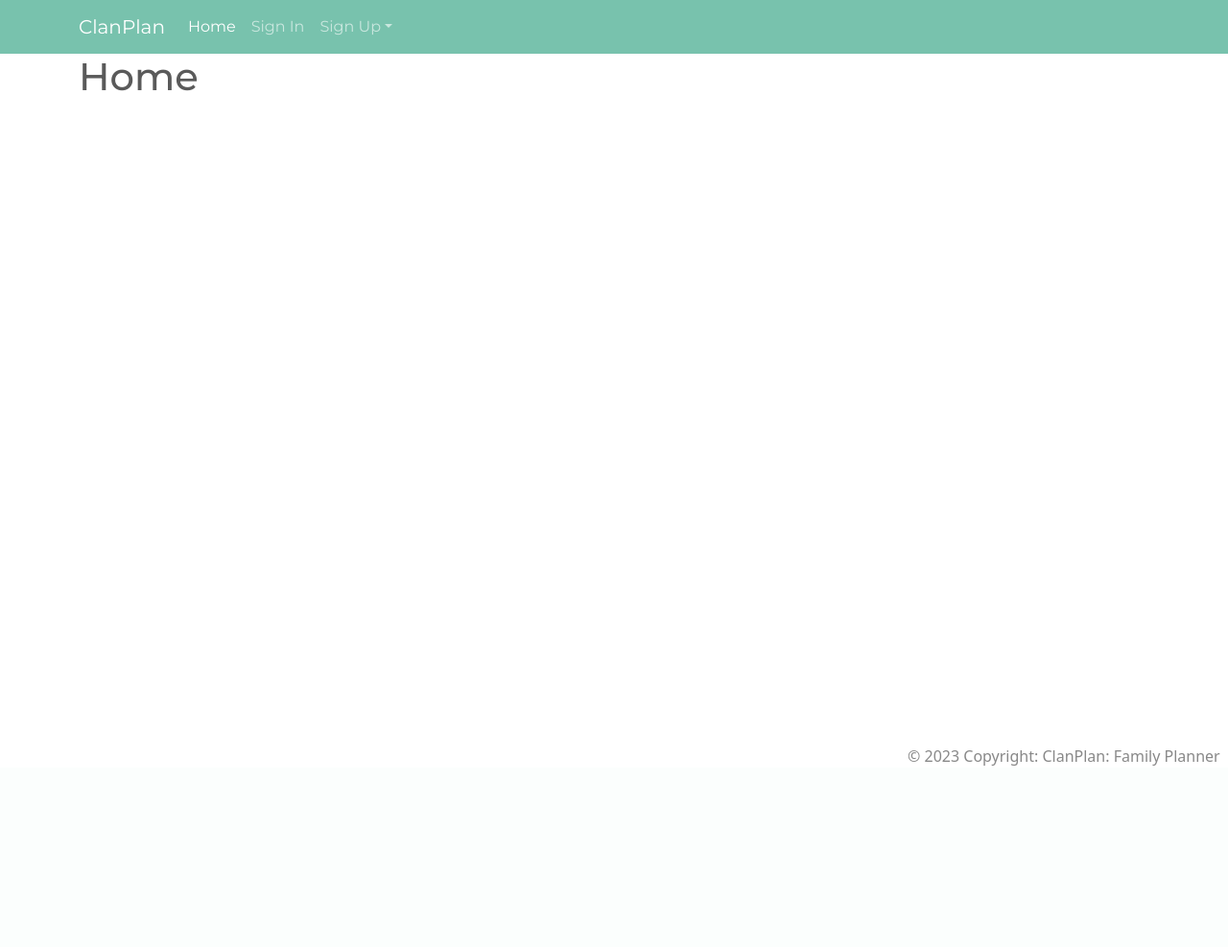
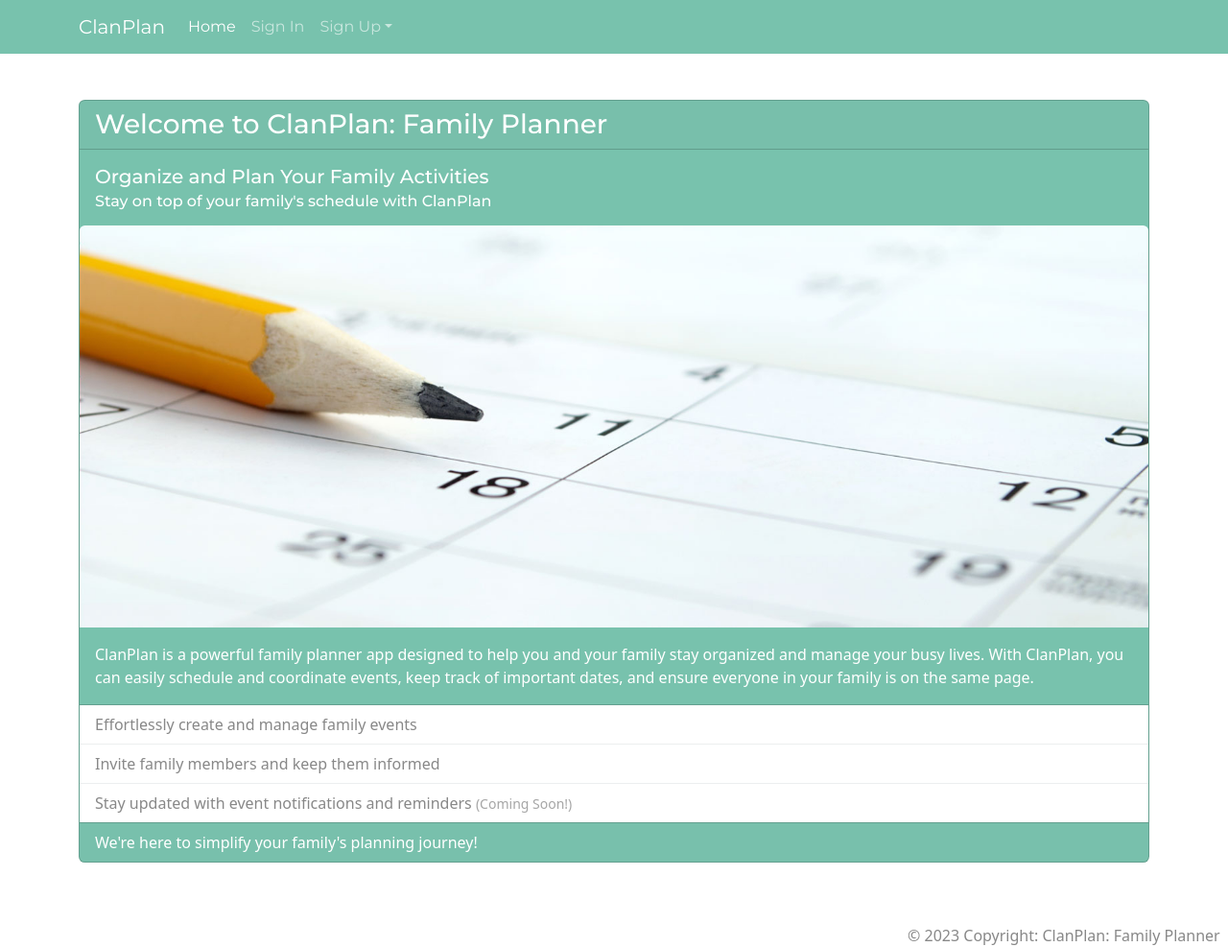
Before and after one commit to jaclynscarey/clanplan, a Django app: page / in a window 1280 px wide. Shown: the whole page at 96% size. Before the commit the page ends 798 px from the top, so only its background shows below. Run offline with Django 4.2, Linux system fonts and the light colour scheme; some libraries are stand-ins or nearby versions.

Commit message:
wip: add content to home page

```diff
--- a/main_app/templates/home.html
+++ b/main_app/templates/home.html
@@ -1,6 +1,29 @@
 {% extends 'base.html' %}
-{% block content%}
+{% load static %}
+{% block content %}
+<br><br>
 
-    <h1>Home</h1>
+<div class="card text-white bg-primary mb-3">
+    <h3 class="card-header ">Welcome to ClanPlan: Family Planner</h3>
+    <div class="card-body">
+        <h5 class="card-title">Organize and Plan Your Family Activities</h5>
+        <h6 class="card-subtitle">Stay on top of your family's schedule with ClanPlan</h6>
+    </div>
+    <img src="{% static 'images/calendar-banner.jpg' %}" class="card-img-top" alt="calendar banner">
+    <div class="card-body">
+        <p class="card-text">ClanPlan is a powerful family planner app designed to help you and your family stay organized and manage your busy lives. With ClanPlan, you can easily schedule and coordinate events, keep track of important dates, and ensure everyone in your family is on the same page.</p>
+    </div>
+    <ul class="list-group list-group-flush">
+        <li class="list-group-item">Effortlessly create and manage family events</li>
+        <li class="list-group-item">Invite family members and keep them informed</li>
+        <li class="list-group-item">Stay updated with event notifications and reminders <small class="text-muted">(Coming Soon!)</small></li>
+
+    </ul>
+
+    <div class="card-footer">
+        We're here to simplify your family's planning journey!
+    </div>
+</div>
+<br><br>
 
 {% endblock %}
```
Also changed, not shown: main_app/static/images/calendar-banner.jpg (added).
